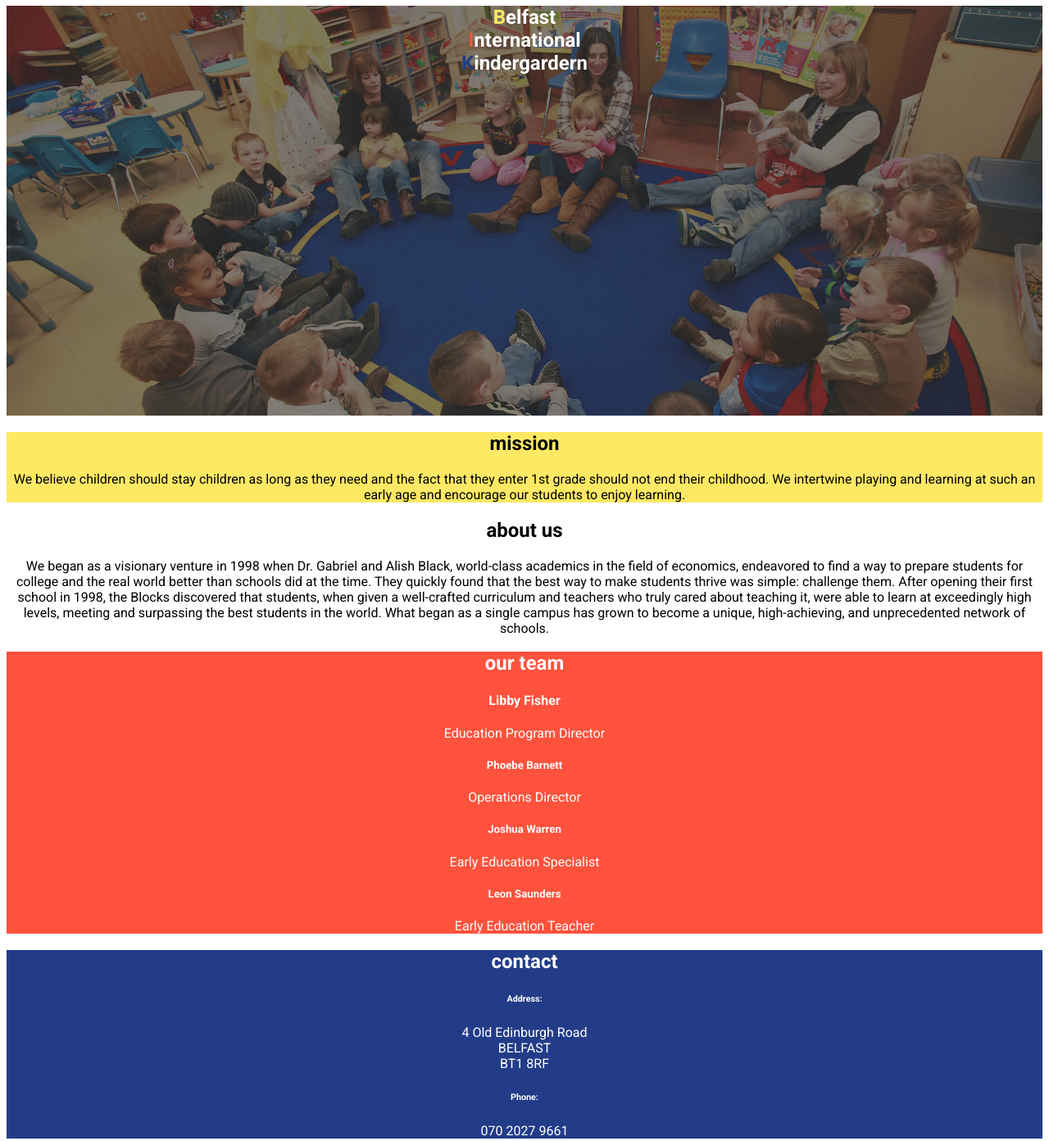
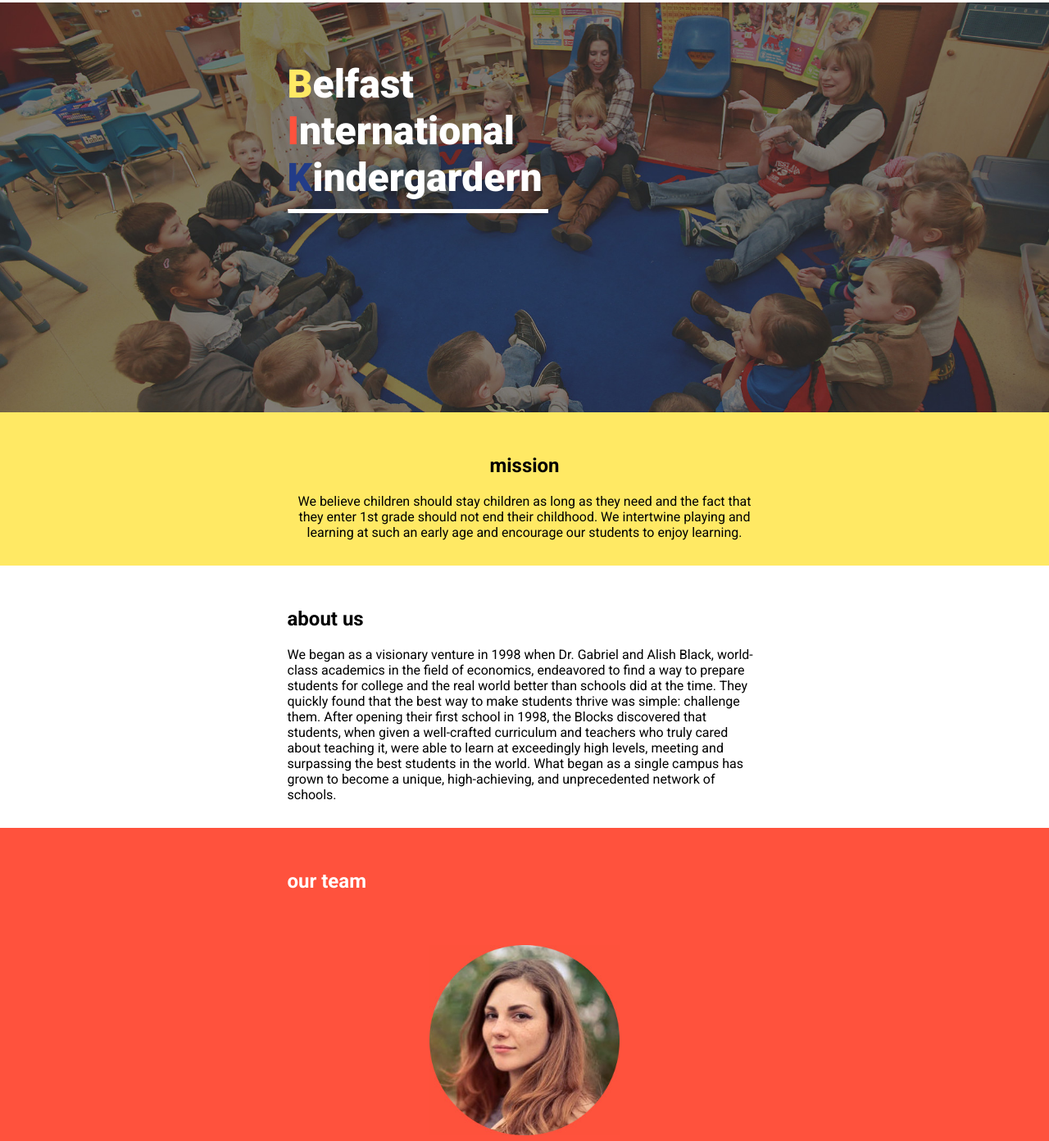
Before and after one commit to lucievr/bootcamp-html-css-sass-bootstrap, a plain HTML site: page index.html in a window 1280 px wide. Shown: the part 48-1440 px from the top of the page at 82% size. Drawn offline with Linux system fonts and the light colour scheme.

Commit message:
Update layout, add images and style

```diff
--- a/index.html
+++ b/index.html
@@ -22,9 +22,13 @@
       </ul>
     </nav>
     <section id="home">
-      <h1><span class="b">B</span>elfast<br><span class="i">I</span>nternational<br><span class="k">K</span>indergardern</h1>
+        <div>
+      <h1 class="left-heading"><span class="b">B</span>elfast<br><span class="i">I</span>nternational<br><span class="k">K</span>indergardern</h1>
+    <hr>
+    </div>
     </section>
     <section id="mission">
+        <div>
       <h2>mission</h2>
       <p>
         We believe children should stay children as long as they need and the
@@ -32,8 +36,10 @@
         intertwine playing and learning at such an early age and encourage our
         students to enjoy learning.
       </p>
+      </div>
     </section>
     <section id="aboutus">
+        <div>
       <h2>about us</h2>
       <p>
         We began as a visionary venture in 1998 when Dr. Gabriel and Alish
@@ -48,29 +54,37 @@
         to become a unique, high-achieving, and unprecedented network of
         schools.
       </p>
+      </div>
     </section>
     <section id="ourteam">
-      <h2>our team</h2>
+        <div>
+      <h2 class="left-heading">our team</h2>
+      <img src="./graphics/libby.jpg" alt="libby profile">
       <h4>Libby Fisher</h4>
       <p>Education Program Director</p>
-      <h5>Phoebe Barnett</h5>
+      <img src="./graphics/phoebe.jpg" alt="phoebe profile">
+      <h4>Phoebe Barnett</h4>
       <p>Operations Director</p>
-      <h5>Joshua Warren</h5>
+      <img src="./graphics/joshua.jpg" alt="joshua profile">
+      <h4>Joshua Warren</h4>
       <p>Early Education Specialist</p>
-      <h5>Leon Saunders</h5>
+      <img src="./graphics/leon.jpg" alt="leon profile">
+      <h4>Leon Saunders</h4>
       <p>Early Education Teacher</p>
+      </div>
     </section>
     <section id="contact">
+        <div>
       <h2>contact</h2>
-      <h6>Address:</h6>
+      <h4>Address:</h4>
       <p>
         4 Old Edinburgh Road <br />
         BELFAST <br />
         BT1 8RF
       </p>
-
-      <h6>Phone:</h6>
+      <h4>Phone:</h4>
       <p>070 2027 9661</p>
+      </div>
     </section>
   </body>
 </html>
--- a/style.css
+++ b/style.css
@@ -3,9 +3,22 @@
 }
 
 html {
-    margin: 0;
     text-align: center;
     font-family: 'Roboto', sans-serif;
+}
+
+body {
+    margin: 0;
+}
+
+section {
+    padding: 1px;
+}
+
+div {
+    width: 50%;
+    margin: 0 auto;
+    padding: 30px;
 }
 
 #home {
@@ -27,6 +40,10 @@ html {
     color: #223C88;
 }
 
+#aboutus {
+    text-align: left;
+}
+
 #mission {
     background-color: #FFE964;
 }
@@ -39,14 +56,47 @@ html {
 #contact {
     background-color: #223C88;
     color: white;
+    text-align: left;
 }
 
 nav li {
     display: inline;
     padding: 10px;
+    margin: 0;
 }
 
 a {
     text-decoration: none;
     color: black;
 }
+
+.left-heading {
+    text-align: left;
+}
+
+h1 {
+    font-weight: 900;
+    font-size: 3rem;
+    margin-bottom: 10px;
+}
+
+h4 {
+    margin-bottom: 0;
+}
+
+p {
+    margin-top: 0;
+    margin-bottom: 0;
+}
+
+hr {
+    border-top: 5px solid white;
+    border-bottom: 0;
+    width: 55%;
+    margin-left: 0;
+}
+
+img {
+    width: 40%;
+    margin-top: 45px;
+}
```
